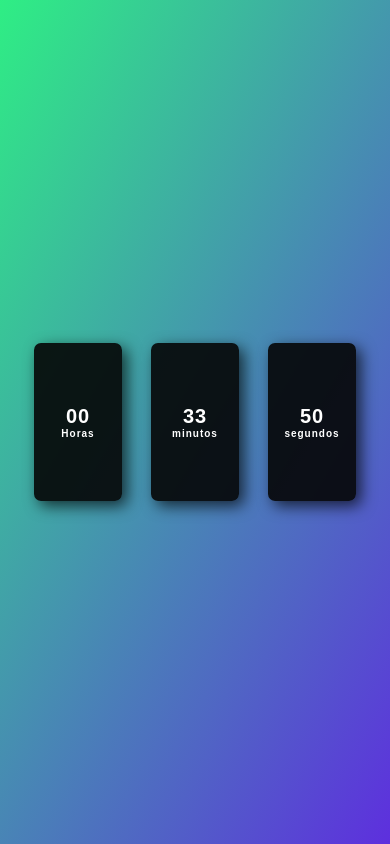
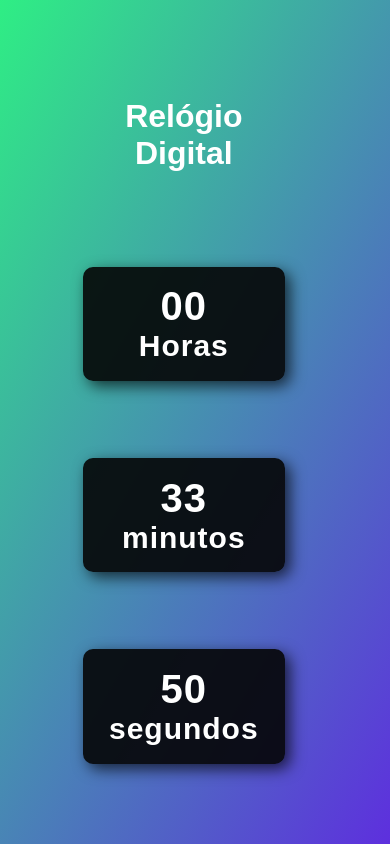
Before and after one commit to Felipe-Bignoto/Relogio-digital, a plain HTML site: page index.html in a window 390 px wide. Drawn offline with Linux system fonts and the light colour scheme.

Commit message:
ajustando medias queries

```diff
--- a/assets/css/style.css
+++ b/assets/css/style.css
@@ -7,7 +7,7 @@
 body{
     height: 100vh;
     background: linear-gradient(120deg, #09eb6ed8, #420cd8da);
-    display: flex;
+    display: grid;
     align-items: center;
     justify-content: center;
 }
@@ -47,7 +47,13 @@ body{
     font-size: 15px;
 }
 
-@media(max-width: 800px){
+#titulo{
+    color: white;
+    align-items: center;
+    text-align: center;
+}
+
+@media(max-width: 500px){
 
     .body{
         height: 100vh;
@@ -59,10 +65,12 @@ body{
 
 
     .relogio{
-        display: flex;
+        display: grid;
+        flex-direction: row;
         align-items: center;
+        grid-template-rows: 1f0 1fr 1frr;
         justify-content: space-around;
-        height: 75%;
+        height: 90%;
         width: 90%;
         background: transparent;
         box-shadow: 5px 5px 15px rgba(0, 0, 0, 0);
@@ -70,27 +78,33 @@ body{
     }
 
     .relogio div{
-        height: 25%;
-        width: 25%;
+        height: 60%;
+        width: 100%;
         display: flex;
         align-items: center;
-        flex-direction: column;
         justify-content: center;
         color: rgb(255, 255, 255);
         background: rgba(5, 5, 5, 0.9);
         box-shadow: 5px 5px 15px rgba(0, 0, 0, 0.7);
-        border-radius: 7px;
+        border-radius: 10px;
         letter-spacing: 1px;
 
     }
 
     .relogio span{
         font-weight: bolder;
-        font-size: 20px;
+        font-size: 40px;
     }
 
     .relogio span.tempo{
-        font-size: 10px;
+        font-size: 30px;
+    }
+
+    #titulo{
+        color: rgb(255, 255, 255);
+        align-items:center;
+        text-align: center;
+
     }
 
 }
--- a/index.html
+++ b/index.html
@@ -11,7 +11,7 @@
 
 
     <div class="relogio">
-
+        <h1 id="titulo">Relógio Digital</h1>
         <div>
             <span id="horas">00</span>
             <span class="tempo">Horas</span>
```
